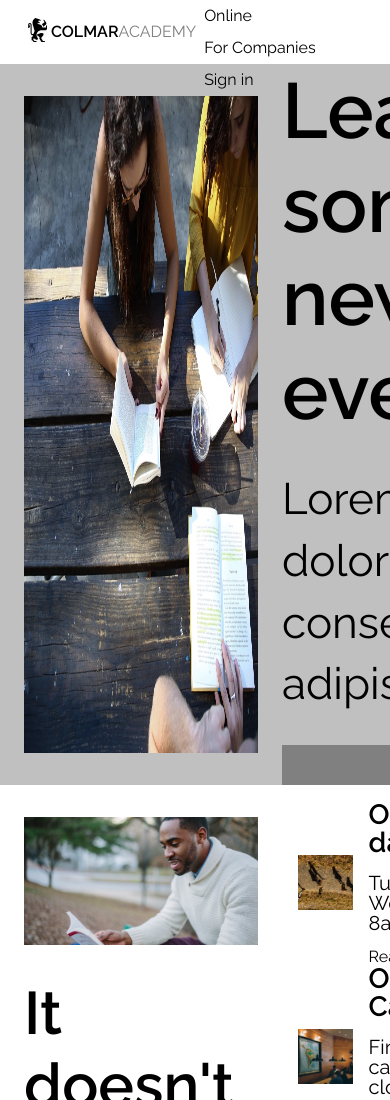
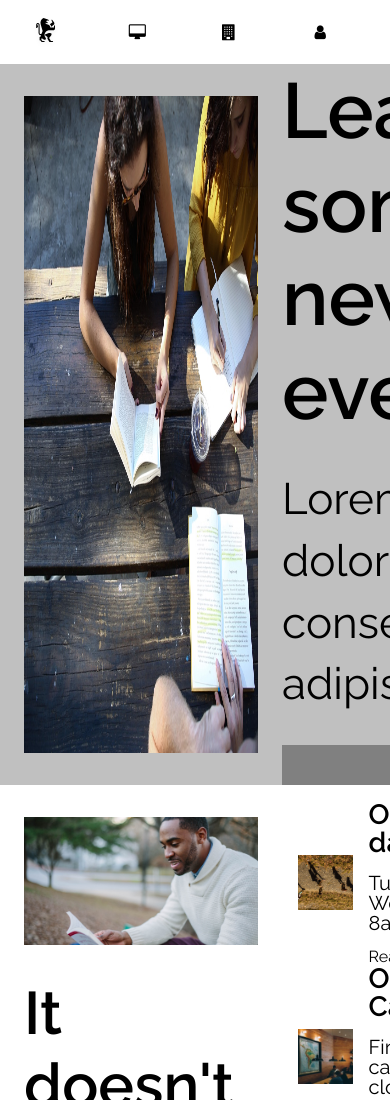
Before and after one commit to DonLe2911/colmar, a plain HTML site: page index.html in a window 390 px wide. Shown: the top 1100 px of the page. Drawn offline with Linux system fonts and the light colour scheme.

Commit message:
complete mobile media query for header

```diff
--- a/index.html
+++ b/index.html
@@ -4,6 +4,7 @@
     <link rel="stylesheet" href="./resources/css/reset.css">
     <link rel="stylesheet" href="./resources/css/style.css">
     <link href="https://fonts.googleapis.com/css?family=Raleway:400,600,800,900" rel="stylesheet">
+    <link rel="stylesheet" type="text/css" href="https://maxcdn.bootstrapcdn.com/font-awesome/4.7.0/css/font-awesome.css">
     <title>Colmar Academy</title>
   </head>
   <body>
@@ -24,7 +25,17 @@
         <span><a href="#Sign In">Sign in</a></span>
       </nav>
 
+    <!-- Header mobile -->
+
+      <nav class='mobile'>
+        <span> <img src="resources\media\images\ic-logo.svg" alt="Colmar Academy logo"/> </span>
+        <span> <i class="fa fa-desktop"></i> </span>
+        <span> <i class="fa fa-building"></i> </span>
+        <span> <i class="fa fa-user"></i> </span>
+      </nav>
     </header>
+
+
 
     <!-- Main Banner -->
     <div class="banner">
--- a/resources/css/style.css
+++ b/resources/css/style.css
@@ -46,6 +46,28 @@ nav span a:hover {
 .grey {
   color: gray;
 }
+
+nav.mobile {
+  display: none;
+}
+
+/* header mobile */
+
+@media only screen and (max-width: 768px) {
+  header .logo, header nav {
+    display: none;
+  }
+
+  nav.mobile, nav.mobile span {
+    display: inline-flex;
+    justify-content: space-around;
+    width: 100%;
+    align-items: center;
+    height: auto;
+  }
+
+}
+
 
 /* Main Banner */
 
```
